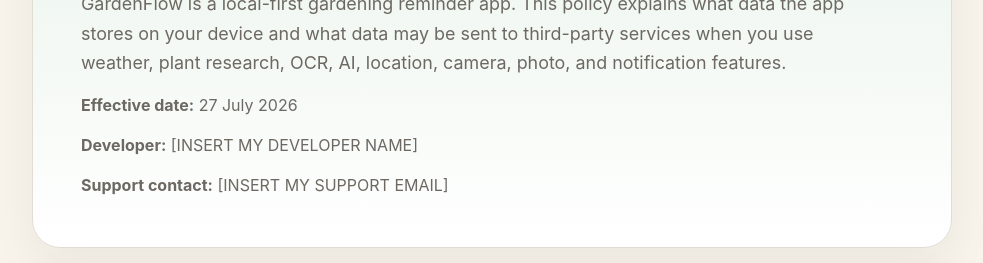
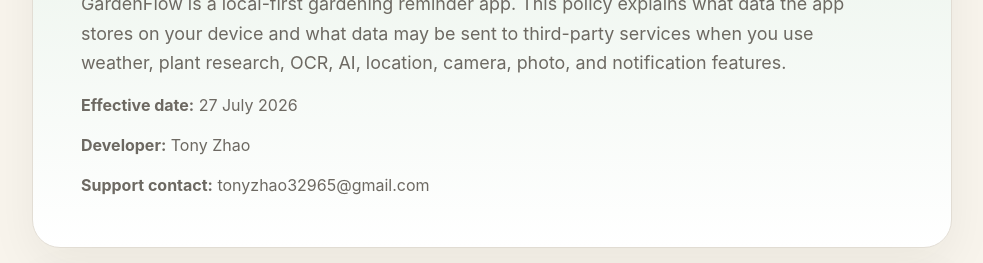
Before and after one commit to BotTony329/gardenflow, a plain HTML site: page docs/index.html in a window 1280 px wide. Shown: the part 246-509 px from the top of the page, without its empty margins (148-1131 px from the left). Drawn offline with Linux system fonts and the light colour scheme.

Commit message:
Update privacy policy contact details

```diff
--- a/docs/index.html
+++ b/docs/index.html
@@ -14,8 +14,8 @@
       <h1>Privacy Policy</h1>
       <p class="lede">GardenFlow is a local-first gardening reminder app. This policy explains what data the app stores on your device and what data may be sent to third-party services when you use weather, plant research, OCR, AI, location, camera, photo, and notification features.</p>
       <p class="meta"><strong>Effective date:</strong> 27 July 2026</p>
-      <p class="meta"><strong>Developer:</strong> [INSERT MY DEVELOPER NAME]</p>
-      <p class="meta"><strong>Support contact:</strong> [INSERT MY SUPPORT EMAIL]</p>
+      <p class="meta"><strong>Developer:</strong> Tony Zhao</p>
+      <p class="meta"><strong>Support contact:</strong> tonyzhao32965@gmail.com</p>
     </header>
 
     <section>
@@ -113,7 +113,7 @@
 
     <section>
       <h2>13. Contact</h2>
-      <p>If you have privacy questions or deletion requests, contact: <strong>[INSERT MY SUPPORT EMAIL]</strong>.</p>
+      <p>If you have privacy questions or deletion requests, contact: <strong>tonyzhao32965@gmail.com</strong>.</p>
     </section>
   </main>
 </body>
```
Also changed, not shown: 1 other file.
